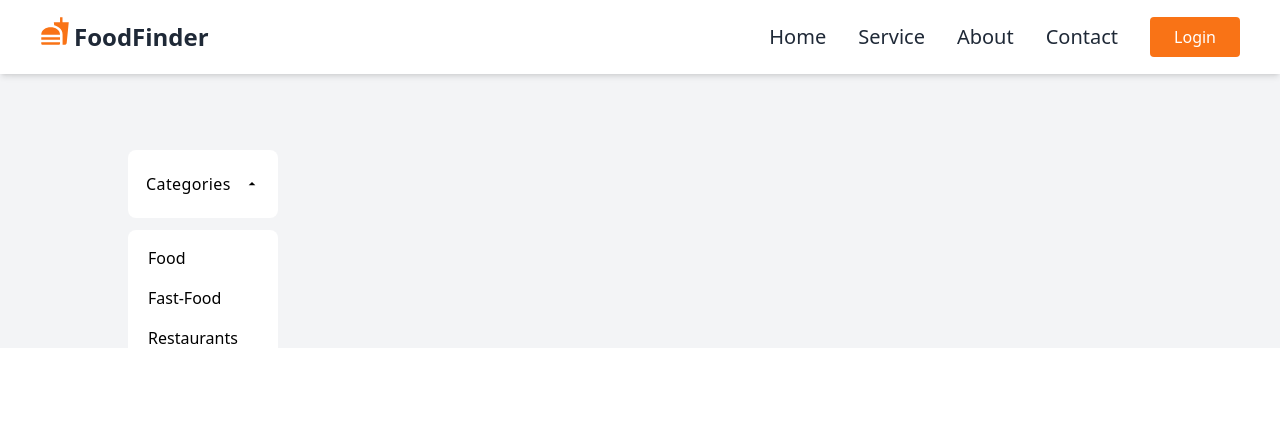
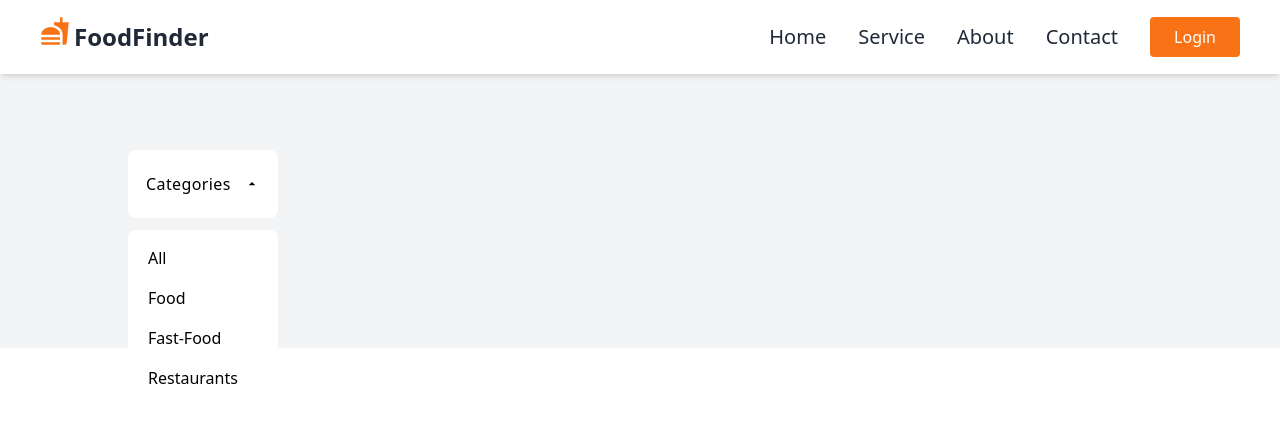
Before and after one commit to gdodd1/FoodFinder, a Next.js app: page / in a window 1280 px wide. Both pictures are taken after a click on the button "Categories". Shown: the top 422 px of the page. Built offline with nearby package versions, Linux system fonts and the light colour scheme; what tw-elements would draw is missing.

Commit message:
Created dropdown component

```diff
--- a/pages/components/dropdown.tsx
+++ b/pages/components/dropdown.tsx
@@ -3,33 +3,43 @@ import { MdArrowDropDown, MdArrowDropUp } from "react-icons/md";
 
 const dropdown = () => {
     const categories = [
+        "All",
         "Food",
         "Fast-Food",
         "Restaurants",
     ]
 
     const [open, setOpen] = useState(false)
+    const [selected, setSelected] = useState("")
+
+    const menuTrigger = (item: string) => {
+        if (item !== selected) {
+            setSelected(item)
+            setOpen(false)
+        }
+    }
 
     return (
         <div className="relative flex flex-col items-center w-[150px] h-[150px] rounded-lg">
             {/* Dropdown button */}
             <button onClick={() => setOpen(!open)} className="bg-white p-4 w-full flex
                 items-center justify-between rounded-lg tracking-wide border-2 border-transparent
-                active:border-orange-500 duration-300 active:text-orange-500">Categories
+                active:border-orange-500 duration-300 active:text-orange-500">
+                {selected ? selected : "Categories"}
                 {!open ? <MdArrowDropDown className="h-8" /> : <MdArrowDropUp className="h-8" />}
             </button>
 
             {/* Category selector */}
-            {open && (
-                <ul className="bg-white absolute top-20 flex flex-col items-start rounded-lg
-                    p-2 w-full">
-                    {categories.map((item) =>
-                        <li key={item} className="flex w-full justify-between hover:bg-gray-100
-                            cursor-pointer rounded-r-lg border-l-transparent hover:border-l-orange-500
-                            border-l-4 p-2">{item}
-                        </li>)}
-                </ul>
-            )}
+            <ul className={`bg-white absolute top-20 flex flex-col items-start rounded-lg
+                            p-2 w-full ${open ? 'max-h-32' : 'max-h-0 p-0 hidden'}`}>
+                {categories.map((item) =>
+                    <li onClick={() => menuTrigger(item)} key={item}
+                        className="flex w-full justify-between hover:bg-gray-100 cursor-pointer
+                            rounded-r-lg border-l-transparent hover:border-l-orange-500 border-l-4 p-2
+                            active:text-orange-500 duration-150">
+                        {item}
+                    </li>)}
+            </ul>
         </div>
     )
 }
```
